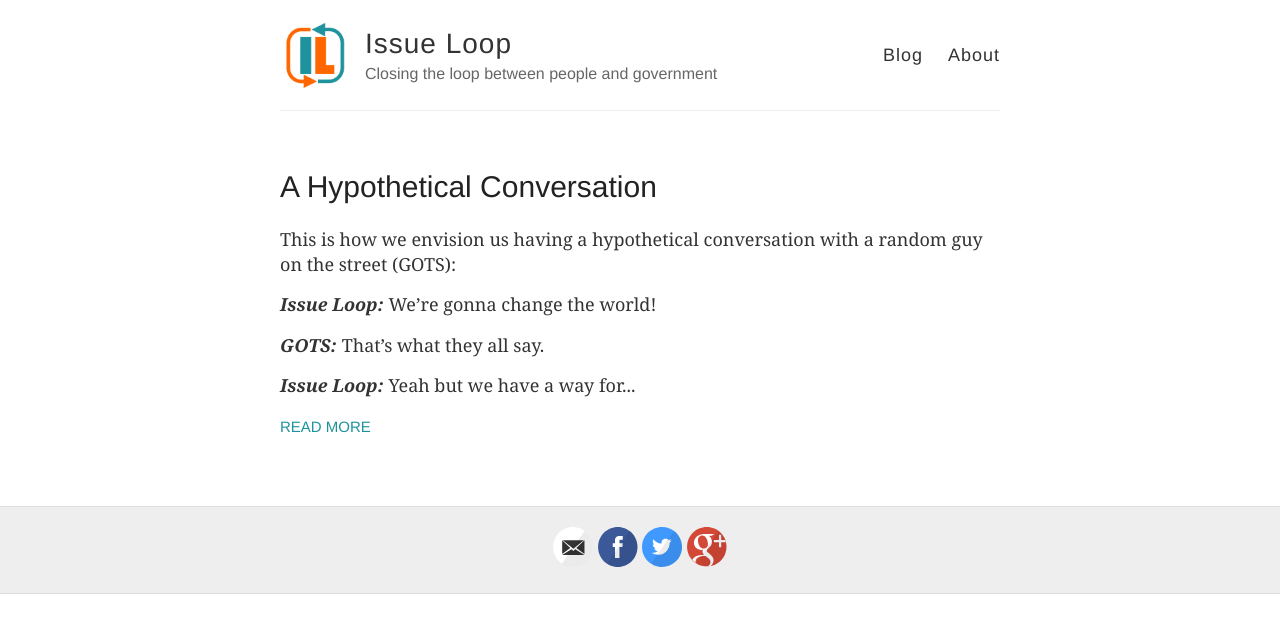
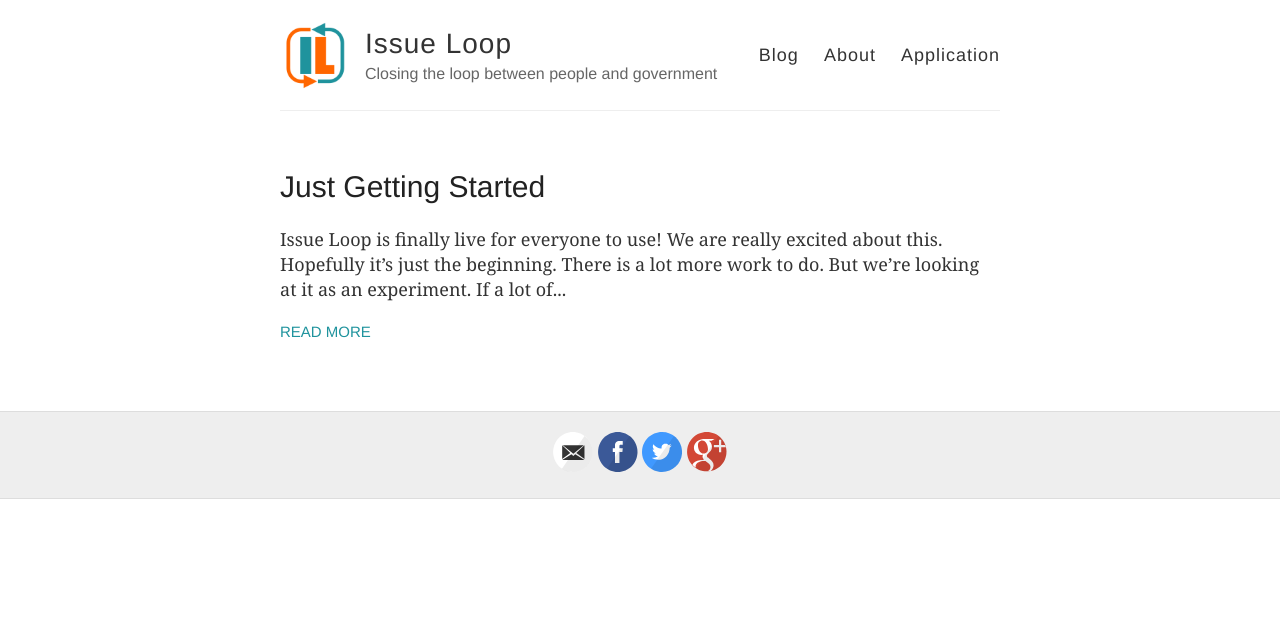
Before and after one commit to mikefeldmangh/issueloop, a Jekyll site: the page built from index.html, in a window 1280 px wide. Shown: the top 633 px of the page. Built offline with Jekyll 4.4.1, drawn with Linux system fonts in a browser that asks for light colours.

Commit message:
Add link to application. Remove original blog post. Add new blog post.

```diff
--- a/_layouts/default.html
+++ b/_layouts/default.html
@@ -34,6 +34,7 @@
           <nav>
             <a href="{{ site.baseurl }}/">Blog</a>
             <a href="{{ site.baseurl }}/about">About</a>
+            <a href="http://www.issueloop.com">Application</a>
           </nav>
         </header>
       </div>
--- a/_posts/2014-12-07-Guy-On-Street.md
+++ /dev/null
@@ -1,21 +0,0 @@
----
-layout: post
-title: A Hypothetical Conversation
-disqus: yes
----
-
-This is how we envision us having a hypothetical conversation with a random guy on the street (GOTS):
-
-**_Issue Loop:_** We're gonna change the world!
-
-**_GOTS:_** That's what they all say.
-
-**_Issue Loop:_** Yeah but we have a way for people to voice their opinions with government.
-
-**_GOTS:_** Other apps do that.
-
-**_Issue Loop:_** Yeah, we didn't realize that when we started. But we are different!
-
-**_GOTS:_** Oh really? I'll believe it when I see it.
-
-**_Issue Loop:_** Well, it's coming soon. We can [notify you if you give us your email address.](http://issueloop.com) Or keep checking back and we'll keep you in the loop on our progress.
--- /dev/null
+++ b/_posts/2015-01-26-Just-Getting_Started.md
@@ -0,0 +1,7 @@
+---
+layout: post
+title: Just Getting Started
+disqus: yes
+---
+
+Issue Loop is finally live for everyone to use! We are really excited about this. Hopefully it's just the beginning. There is a lot more work to do. But we're looking at it as an experiment. If a lot of people start using it, then it can be a success. We feel strongly about our mission. We want everyone to have a bigger voice on the issues that matter to them. And we realize most people probably will not use the application if it isn't free. So it's free! However, it does cost some money to keep the application going and to add more functionality and to make it look a little better. (Let's face it. It's still a little rough around the edges.) So hopefully some of you who also really want this to succeed will want to donate a little money towards keeping it running. We will be adding a way for you to do that in the near future. In the meantime, add issues, vote on issues, and tell everyone you know about it. Thanks!
```
